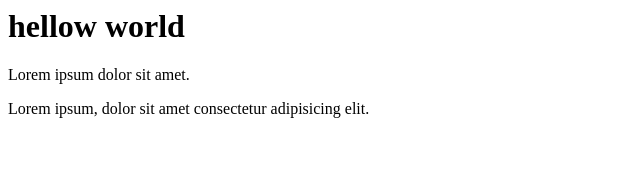
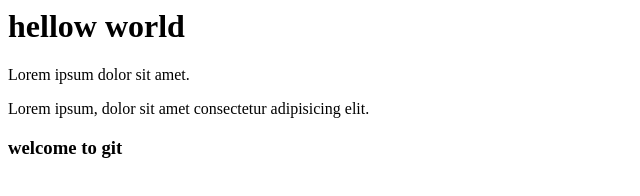
Before and after one commit to EcholocaStartup/test-git-public, a plain HTML site: page index.html in a window 1280 px wide. Shown: the whole page, without its empty margins (0-640 px from the left). Drawn offline with Linux system fonts and the light colour scheme.

Commit message:
h3 added

```diff
--- a/index.html
+++ b/index.html
@@ -10,6 +10,7 @@
     <h1>hellow world</h1>
     <p>Lorem ipsum dolor sit amet.</p>
     <p>Lorem ipsum, dolor sit amet consectetur adipisicing elit.</p>
+    <h3>welcome to git</h3>
 
 </body>
 
```
